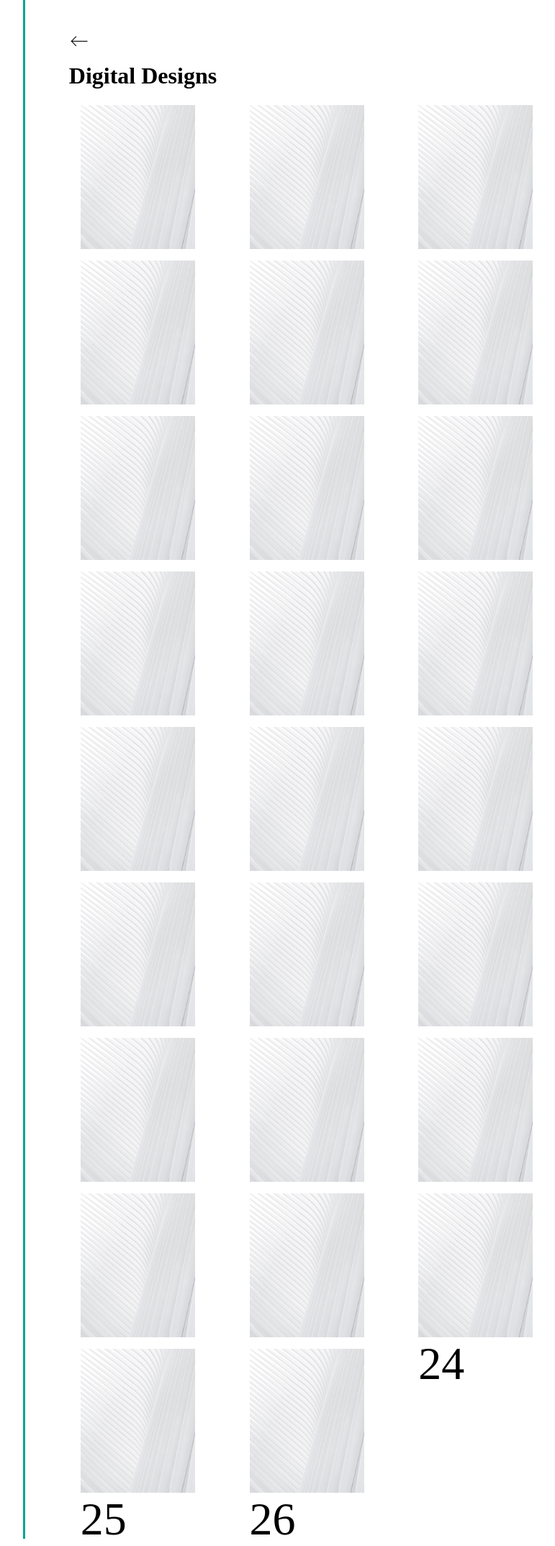
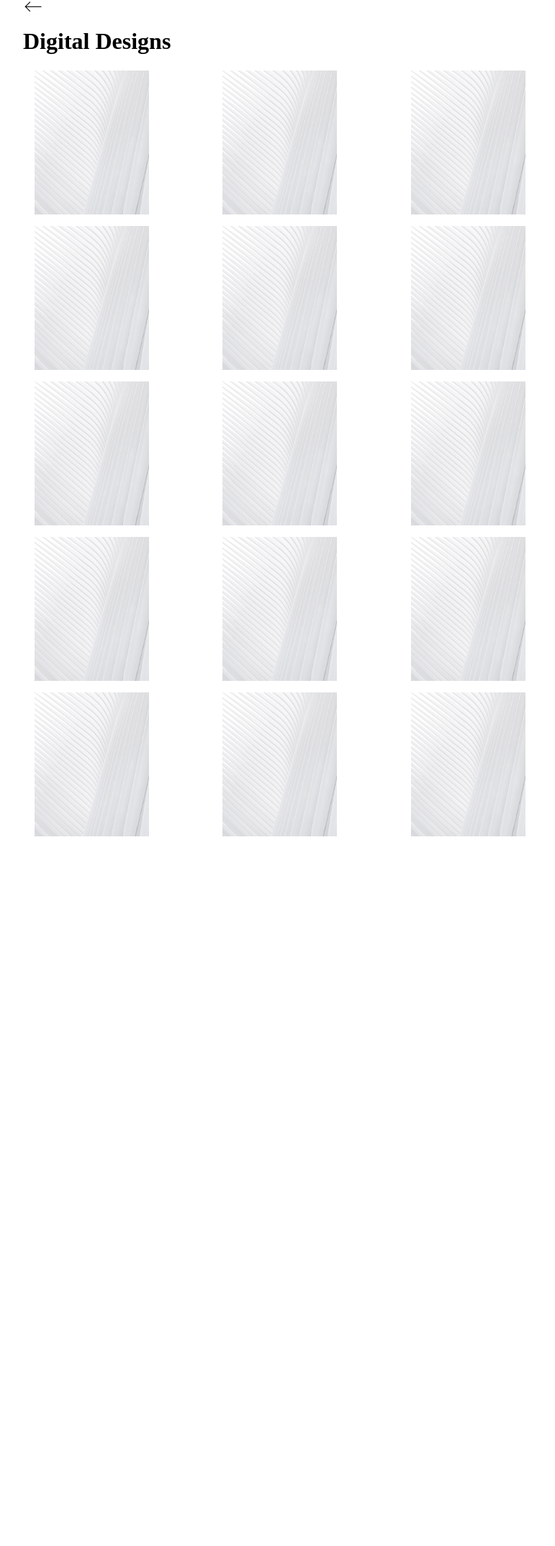
Before and after one commit to cssidy/personal-site, a Jekyll site: the page built from digital.html, in a window 1280 px wide. Shown: the whole page at 72% size, without its empty margins (208-979 px from the left). Built offline with Jekyll 4.4.1, drawn with Linux system fonts in a browser that asks for light colours; some web fonts are replaced; after the commit the page ends 1178 px from its top, so only the background shows below that.

Commit message:
gallery styles

```diff
--- a/assets/css/base.css
+++ b/assets/css/base.css
@@ -131,8 +131,6 @@ ul li {
     max-width: 100ch;
     margin: 0 auto;
     font-family: 'Average Sans', serif;
-    border-left: 3px solid #00a693;
-    padding: 3rem 1rem 3rem 3.8rem;
 }
 
 .gallery ul {
--- a/digital.html
+++ b/digital.html
@@ -9,32 +9,21 @@ layout: layout
   <p class="warning">This demo only works in browsers that support CSS Grid Layout. If you can see this message, then your browser isn't supporting Grid. You can try out Grid in <a href="https://nightly.mozilla.org/">Firefox Nightly</a> or <a href="http://gridbyexample.com/browsers/">other browsers by flipping a flag</a>.</p>
 
   <ul>
-    <li tabindex="0"><img src="/assets/images/1.jpg" /><span>1</span></li>
-    <li tabindex="0" class="highlight-box"><img src="/assets/images/1.jpg" /><span>2</span></li>
-    <li tabindex="0"><img src="/assets/images/1.jpg" /><span>3</span></li>
-    <li tabindex="0" class="highlight-wide"><img src="/assets/images/1.jpg" /><span>4</span></li>
-    <li tabindex="0"><img src="/assets/images/1.jpg" /><span>5</span></li>
-    <li tabindex="0" class="highlight-tall"><img src="/assets/images/1.jpg" /><span>6</span></li>
-    <li tabindex="0" class="highlight-wide"><img src="/assets/images/1.jpg" /><span>7</span></li>
-    <li tabindex="0" class="highlight-tall"><img src="/assets/images/1.jpg" /><span>8</span></li>
-    <li tabindex="0" class="highlight-box"><img src="/assets/images/1.jpg" /><span>9</span></li>
-    <li tabindex="0"><img src="/assets/images/1.jpg" /><span>10</span></li>
-    <li tabindex="0" class="highlight-box"><img src="/assets/images/1.jpg" /><span>11</span></li>
-    <li tabindex="0" class="highlight-wide"><img src="/assets/images/1.jpg" /><span>12</span></li>
-    <li tabindex="0"><img src="/assets/images/1.jpg" /><span>13</span></li>
-    <li tabindex="0" class="highlight-tall"><img src="/assets/images/1.jpg" /><span>14</span></li>
-    <li tabindex="0"><img src="/assets/images/1.jpg" /><span>15</span></li>
-    <li tabindex="0"><img src="/assets/images/1.jpg" /><span>16</span></li>
-    <li tabindex="0" class="highlight-wide"><img src="/assets/images/1.jpg" /><span>17</span></li>
-    <li tabindex="0" class="highlight-tall"><img src="/assets/images/1.jpg" /><span>18</span></li>
-    <li tabindex="0"><img src="/assets/images/1.jpg" /><span>19</span></li>
-    <li tabindex="0" class="highlight-tall"><img src="/assets/images/1.jpg" /><span>20</span></li>
-    <li tabindex="0"><img src="/assets/images/1.jpg" /><span>21</span></li>
-    <li tabindex="0"><img src="/assets/images/1.jpg" /><span>22</span></li>
-    <li tabindex="0"><img src="/assets/images/1.jpg" /><span>23</span></li>
-    <li tabindex="0" class="highlight-wide"><img src="/assets/images/1.jpg" /><span>24</span></li>
-    <li tabindex="0"><img src="/assets/images/1.jpg" /><span>25</span></li>
-    <li tabindex="0"><img src="/assets/images/1.jpg" /><span>26</span></li>
+      <li tabindex="0"><img src="/assets/images/1.jpg" /></li>
+      <li tabindex="0"><img src="/assets/images/1.jpg" /></li>
+      <li tabindex="0"><img src="/assets/images/1.jpg" /></li>
+      <li tabindex="0"><img src="/assets/images/1.jpg" /></li>
+      <li tabindex="0"><img src="/assets/images/1.jpg" /></li>
+      <li tabindex="0"><img src="/assets/images/1.jpg" /></li>
+      <li tabindex="0"><img src="/assets/images/1.jpg" /></li>
+      <li tabindex="0"><img src="/assets/images/1.jpg" /></li>
+      <li tabindex="0"><img src="/assets/images/1.jpg" /></li>
+      <li tabindex="0"><img src="/assets/images/1.jpg" /></li>
+      <li tabindex="0"><img src="/assets/images/1.jpg" /></li>
+      <li tabindex="0"><img src="/assets/images/1.jpg" /></li>
+      <li tabindex="0"><img src="/assets/images/1.jpg" /></li>
+      <li tabindex="0"><img src="/assets/images/1.jpg" /></li>
+      <li tabindex="0"><img src="/assets/images/1.jpg" /></li>
   </ul>
 
 </div>
```
